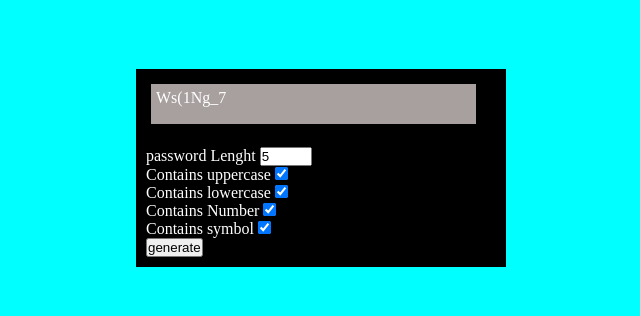
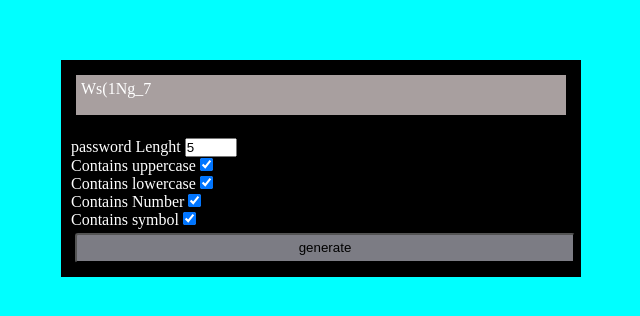
Before and after one commit to kirandhakal/js-project, a plain HTML site: page passwrd generator/index.html in a window 1280 px wide. Shown: the part 232-548 px from the top of the page, without its empty margins (319-959 px from the left). Drawn offline with Linux system fonts and the light colour scheme.

Commit message:
Update style.css

```diff
--- a/passwrd generator/style.css
+++ b/passwrd generator/style.css
@@ -14,11 +14,11 @@
     text-align: 0.8rem;
     margin: 5px;
     padding: 10px;
-    width: 350px;
+    width: 500px;
     background-color: black;
 
 }
-.btn{
+#btn{
     margin: 4px;
     width: 100%;
     background-color: rgb(124, 124, 132);
@@ -27,10 +27,12 @@
     height: 30px;
     text-align: center;
 }
+
 #pass-box{
-    width: 90%;
+    width: auto;
     height: 30px;
     background-color: #a89f9f;
 margin: 5px;
 padding: 5px;
+font: 1rem;
 }
```
